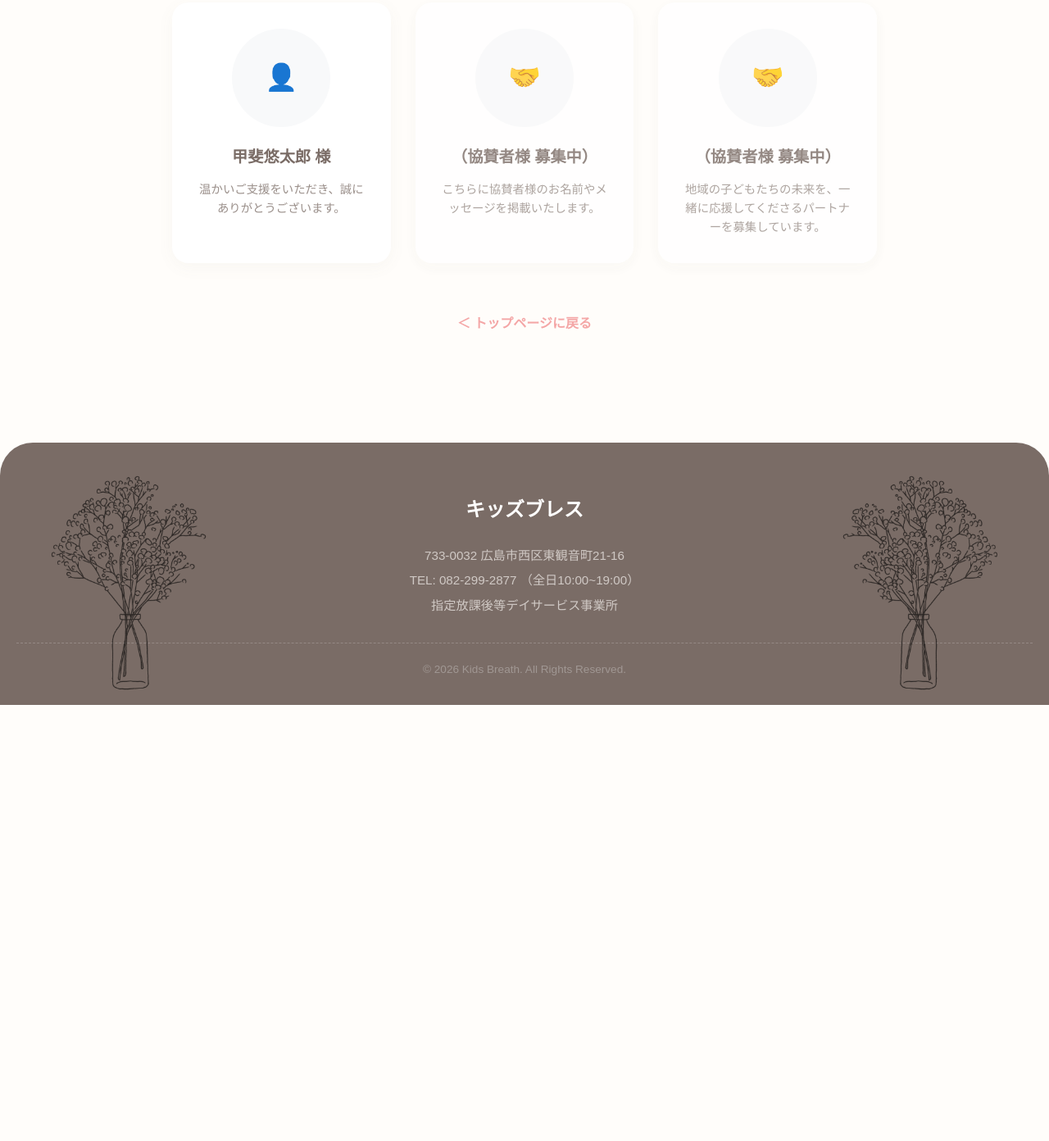
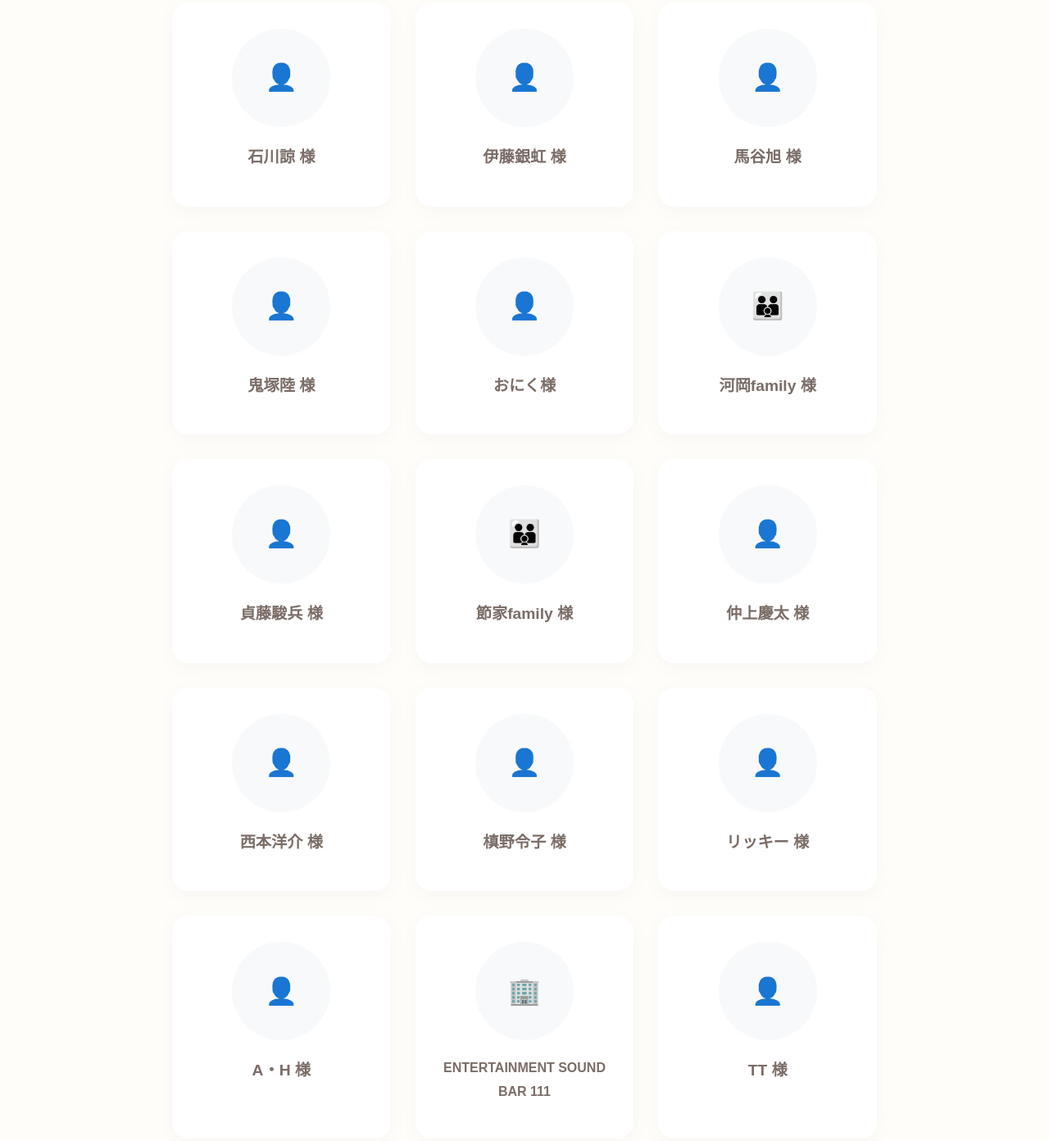
Before and after one commit to kidsbreath04/hoday, a plain HTML site: page pages/thanks.html in a window 1280 px wide. Shown: the part 379-1771 px from the top of the page at 82% size. Before the commit the page ends 1239 px from the top, so only its background shows below. Drawn offline with Linux system fonts and the light colour scheme; a web font is replaced by a local one.

Commit message:
Add sponsors to thanks page

```diff
--- a/pages/thanks.html
+++ b/pages/thanks.html
@@ -116,23 +116,89 @@
 
     <div class="content-wrap">
         <div class="thanks-grid">
-            <!-- 協賛者カード -->
             <div class="thanks-card">
                 <div class="sponsor-logo">👤</div>
-                <div class="sponsor-name">甲斐悠太郎 様</div>
-                <p class="sponsor-desc">温かいご支援をいただき、誠にありがとうございます。</p>
+                <div class="sponsor-name">石川諒 様</div>
             </div>
-
-            <div class="thanks-card" style="opacity: 0.8; border-style: dashed;">
-                <div class="sponsor-logo">🤝</div>
-                <div class="sponsor-name">（協賛者様 募集中）</div>
-                <p class="sponsor-desc">こちらに協賛者様のお名前やメッセージを掲載いたします。</p>
+            <div class="thanks-card">
+                <div class="sponsor-logo">👤</div>
+                <div class="sponsor-name">伊藤銀虹 様</div>
             </div>
-
-            <div class="thanks-card" style="opacity: 0.8; border-style: dashed;">
-                <div class="sponsor-logo">🤝</div>
-                <div class="sponsor-name">（協賛者様 募集中）</div>
-                <p class="sponsor-desc">地域の子どもたちの未来を、一緒に応援してくださるパートナーを募集しています。</p>
+            <div class="thanks-card">
+                <div class="sponsor-logo">👤</div>
+                <div class="sponsor-name">馬谷旭 様</div>
+            </div>
+            <div class="thanks-card">
+                <div class="sponsor-logo">👤</div>
+                <div class="sponsor-name">鬼塚陸 様</div>
+            </div>
+            <div class="thanks-card">
+                <div class="sponsor-logo">👤</div>
+                <div class="sponsor-name">おにく様</div>
+            </div>
+            <div class="thanks-card">
+                <div class="sponsor-logo">👪</div>
+                <div class="sponsor-name">河岡family 様</div>
+            </div>
+            <div class="thanks-card">
+                <div class="sponsor-logo">👤</div>
+                <div class="sponsor-name">貞藤駿兵 様</div>
+            </div>
+            <div class="thanks-card">
+                <div class="sponsor-logo">👪</div>
+                <div class="sponsor-name">節家family 様</div>
+            </div>
+            <div class="thanks-card">
+                <div class="sponsor-logo">👤</div>
+                <div class="sponsor-name">仲上慶太 様</div>
+            </div>
+            <div class="thanks-card">
+                <div class="sponsor-logo">👤</div>
+                <div class="sponsor-name">西本洋介 様</div>
+            </div>
+            <div class="thanks-card">
+                <div class="sponsor-logo">👤</div>
+                <div class="sponsor-name">槙野令子 様</div>
+            </div>
+            <div class="thanks-card">
+                <div class="sponsor-logo">👤</div>
+                <div class="sponsor-name">リッキー 様</div>
+            </div>
+            <div class="thanks-card">
+                <div class="sponsor-logo">👤</div>
+                <div class="sponsor-name">A・H 様</div>
+            </div>
+            <div class="thanks-card">
+                <div class="sponsor-logo">🏢</div>
+                <div class="sponsor-name" style="font-size: 1rem;">ENTERTAINMENT SOUND BAR 111</div>
+            </div>
+            <div class="thanks-card">
+                <div class="sponsor-logo">👤</div>
+                <div class="sponsor-name">TT 様</div>
+            </div>
+            <div class="thanks-card">
+                <div class="sponsor-logo">👤</div>
+                <div class="sponsor-name">U-SK 様</div>
+            </div>
+            <div class="thanks-card">
+                <div class="sponsor-logo">🏢</div>
+                <div class="sponsor-name" style="font-size: 1rem;">一般社団法人<br>100年後の広島を<br>創ろう委員会一同</div>
+            </div>
+            <div class="thanks-card">
+                <div class="sponsor-logo">🏢</div>
+                <div class="sponsor-name">株式会社エフエフ・ユー</div>
+            </div>
+            <div class="thanks-card">
+                <div class="sponsor-logo">🏢</div>
+                <div class="sponsor-name">株式会社竹間</div>
+            </div>
+            <div class="thanks-card">
+                <div class="sponsor-logo">🏢</div>
+                <div class="sponsor-name">株式会社リバース</div>
+            </div>
+            <div class="thanks-card">
+                <div class="sponsor-logo">🏢</div>
+                <div class="sponsor-name">合同会社The theop</div>
             </div>
         </div>
 
```
